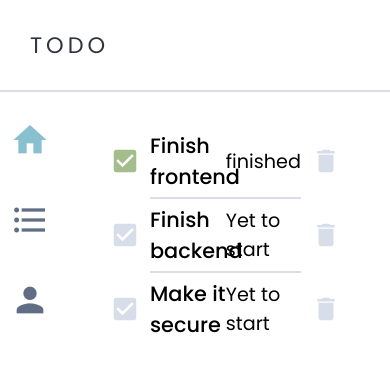
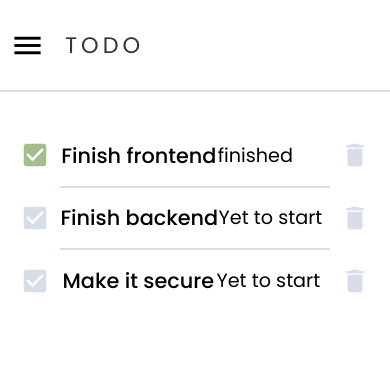
Before and after one commit to OnkarKunjir/todo, an Angular app: page /todo in a window 390 px wide. Shown: the top 372 px of the page. Built offline with nearby package versions, Linux system fonts and the light colour scheme.

Commit message:
made application mobile friendly.

```diff
--- a/src/app/app.component.html
+++ b/src/app/app.component.html
@@ -1,3 +1,3 @@
-<app-navbar></app-navbar>
-<app-side-bar></app-side-bar>
+<app-navbar (toggleMobile)="toggleMobile()"></app-navbar>
+<app-side-bar [isMobileActive]="isMobileActive"></app-side-bar>
 <router-outlet></router-outlet>
--- a/src/app/app.component.ts
+++ b/src/app/app.component.ts
@@ -7,4 +7,9 @@ import { Component } from '@angular/core';
 })
 export class AppComponent {
   title = 'todo-app';
+  isMobileActive: boolean = false;
+
+  toggleMobile(){
+    this.isMobileActive = !this.isMobileActive;
+  }
 }
--- a/src/app/navbar/navbar.component.css
+++ b/src/app/navbar/navbar.component.css
@@ -42,3 +42,9 @@ nav a{
 .burger:hover{
     background-color: var(--bg-dark);
 }
+
+@media only screen and (max-width: 1000px) {
+    .burger{
+        display: inline-block;
+    }
+}
--- a/src/app/navbar/navbar.component.ts
+++ b/src/app/navbar/navbar.component.ts
@@ -1,47 +1,22 @@
-import { Component, OnInit } from '@angular/core';
+import { Component, OnInit, Output , EventEmitter } from '@angular/core';
 
-import {
-  trigger,
-  state,
-  style,
-  animate,
-  transition,
-} from '@angular/animations';
 
 @Component({
   selector: 'app-navbar',
   templateUrl: './navbar.component.html',
   styleUrls: ['./navbar.component.css'],
-  animations:[
-    trigger('openClose',[
-      state('open' , style({
-        transform: 'translate(0% , 0%)',
-        boxShadow: '-6px 20px 6px 6px var(--bg-mid)'
 
-      })),
-      state('closed' , style({
-        transform: 'translate(100% , 0%)'
-      })),
-
-      transition('closed => open', [
-        animate('0.3s')
-      ]),
-      transition('open => closed', [
-        animate('0.3s')
-      ]),
-
-    ])
-  ]
 })
 export class NavbarComponent implements OnInit {
   isOpen:boolean = false;
+  @Output() toggleMobile : EventEmitter<null> = new EventEmitter();
   constructor() { }
 
   ngOnInit(): void {
   }
 
   toggle(){
-    this.isOpen = !this.isOpen;
+    this.toggleMobile.emit();
   }
 
 }
--- a/src/app/side-bar/side-bar.component.css
+++ b/src/app/side-bar/side-bar.component.css
@@ -10,7 +10,7 @@
     top: 90px;
     z-index: 1;
     height: 92vh;
-    max-width: 400px;
+    /* max-width: 400px; */
     width: 80px;
     background-color: var(--bg-default);
     transition: ease-in-out 0.3s;
@@ -49,3 +49,15 @@
     margin: auto;
     margin-left: 40px;
 }
+.side-bar.mobile-active{
+    text-align: center;
+    display: block;
+    width: 400px;
+    box-shadow: 1px 20px 10px 3px var(--fg-lite);
+}
+
+@media only screen and (max-width: 1000px) {
+    .side-bar{
+        display: none;
+    }
+}
--- a/src/app/side-bar/side-bar.component.html
+++ b/src/app/side-bar/side-bar.component.html
@@ -1,4 +1,6 @@
-<div class="side-bar">
+<div [ngClass]="setClass()"
+>
+
     <ul class="navlinks" id="navlinks">
         <li>
             <a (click)="updateActive($event)" class="link active" routerLink="/">
--- a/src/app/side-bar/side-bar.component.ts
+++ b/src/app/side-bar/side-bar.component.ts
@@ -1,23 +1,30 @@
-import { Component, OnInit } from '@angular/core';
+import { Component, OnInit, Input } from '@angular/core';
 import { Router } from '@angular/router';
+
 
 @Component({
   selector: 'app-side-bar',
   templateUrl: './side-bar.component.html',
   styleUrls: ['./side-bar.component.css']
 })
+
 export class SideBarComponent implements OnInit {
-
+  @Input()isMobileActive:boolean = false;
   constructor(private router:Router) {
-    // this.router.events.subscribe((url:any) => console.log(url));
    }
 
-  ngOnInit(): void {
+  ngOnInit(): void {  }
+
+  setClass(){
+    return {
+      'side-bar' : true,
+      'mobile-active' : this.isMobileActive
+    };
   }
-
   updateActive(link){
     document.querySelectorAll('.link').forEach( l => l.classList.remove('active') );
     link.currentTarget.classList.add('active');
+    this.isMobileActive = false;
   }
 
 }
--- a/src/app/todo-item/todo-item.component.css
+++ b/src/app/todo-item/todo-item.component.css
@@ -30,3 +30,8 @@
 .delete:hover{
     color: var(--red);
 }
+@media only screen and (max-width: 1000px) {
+    .item{
+        justify-content: space-between;
+    }
+}
--- a/src/app/todo/todo.component.css
+++ b/src/app/todo/todo.component.css
@@ -17,3 +17,8 @@ hr{
     font-size: 250px;
     color: var(--bg-dark);
 }
+@media only screen and (max-width: 1000px) {
+    .content{
+        width: 100vw;
+    }
+}
--- a/src/styles.css
+++ b/src/styles.css
@@ -54,3 +54,10 @@ body{
     padding-top: 130px;
     padding-left: 100px;
 }
+@media only screen and (max-width: 1000px) {
+    .content{
+        width: 100vw;
+        padding-left: 10px;
+        padding-right: 10px;
+    }
+}
```
